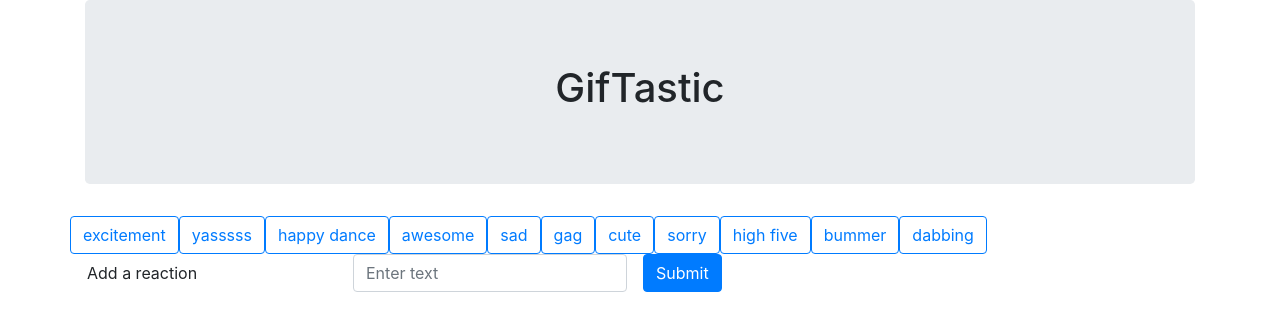
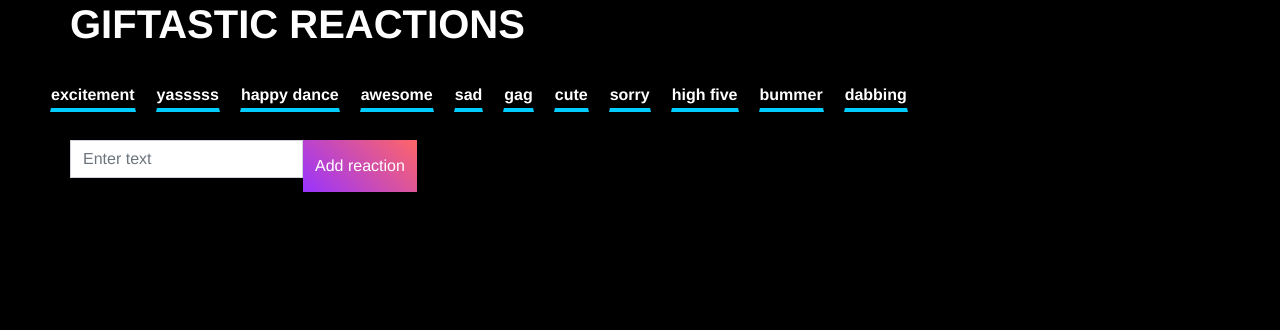
Before and after one commit to Lileu/GifTastic, a plain HTML site: page index.html in a window 1280 px wide. Drawn offline with nearby package versions, Linux system fonts and the light colour scheme.

Commit message:
added styling

```diff
--- a/assets/css/style.css
+++ b/assets/css/style.css
@@ -1,49 +1,76 @@
-/*!
- * Start Bootstrap - Simple Sidebar (https://startbootstrap.com/template-overviews/simple-sidebar)
- * Copyright 2013-2019 Start Bootstrap
- * Licensed under MIT (https://github.com/BlackrockDigital/startbootstrap-simple-sidebar/blob/master/LICENSE)
- */
- body {
-    overflow-x: hidden;
+* {
+  border-radius: 0 !important;
 }
 
-  #sidebar-wrapper {
-    min-height: 100vh;
-    margin-left: -15rem;
-    -webkit-transition: margin .25s ease-out;
-    -moz-transition: margin .25s ease-out;
-    -o-transition: margin .25s ease-out;
-    transition: margin .25s ease-out;
+
+body {
+  background-color: black;
+  font-family: interface, Helvetica Neue, helvetica, sans-serif;
+  width: 100%;
+  height: 100%;
+  text-align: center;
+  font-size: 15px;
+  color: #fff;
+  display: flex;
+  position: relative;
 }
 
-  #sidebar-wrapper .sidebar-heading {
-    padding: 0.875rem 1.25rem;
-    font-size: 1.2rem;
+
+h1 {
+  font-weight: 800;
+  display: flex;
 }
 
-  #sidebar-wrapper .list-group {
-    width: 15rem;
+
+.container {
+  padding: 0;
 }
 
-  #page-content-wrapper {
-    min-width: 100vw;
+#gifs-section {
+  display: inline-flex;
+  justify-content: space-around;
 }
 
-  #wrapper.toggled #sidebar-wrapper {
+
+#search-section {
+  position: relative;
   margin-left: 0;
 }
 
-  @media (min-width: 768px) {
-    #sidebar-wrapper {
+.form-inline {
+  display: block;
+}
+
+#submitBtn {
+  justify-content: center;
+  float: right;
+  height: 100%;
+  cursor: pointer;
+  border-radius: 0;
+  padding: auto 15px;
+  border: none !important;;
+  margin-left: none;
+  background-image: linear-gradient(45deg, rgb(153, 51, 255) 0%, rgb(255, 102, 102) 100%) !important;
+}
+
+
+#addTopic {
+  width: auto;
+  z-index: 2;
+  float: left;
+  position: relative;
   margin-left: 0;
 }
 
-    #page-content-wrapper {
-      min-width: 0;
-      width: 100%;
-    }
 
-    #wrapper.toggled #sidebar-wrapper {
-      margin-left: -15rem;
-    }
-  }
+
+.gifTopic {
+  font-weight: 600;
+  cursor: pointer;
+  height: 36px;
+  border-bottom: 4px solid rgb(0, 204, 255);
+  color: #fff;
+  margin: 20px 10px;
+  padding-left: 0;
+  padding-right: 0;
+  ;}
--- a/assets/javascript/app.js
+++ b/assets/javascript/app.js
@@ -14,7 +14,7 @@ $(document).ready(function () {
         // Loop through array to create buttons
         for (var i = 0; i < topics.length; i++) {
             var btn = $("<button>");
-            btn.addClass("btn btn-outline-primary gifTopic");
+            btn.addClass("btn gifTopic");
             btn.attr("data-name", topics[i]);
             btn.text(topics[i]);
             $("#buttons-section").append(btn);
@@ -54,6 +54,8 @@ $(document).ready(function () {
                 for (i = 0; i < results.length; i++) {
                     var gifDiv = $('<div class="imgDiv">');
                     var p = $("<p>").text("Rating: " + results[i].rating);
+
+
                     var gifImage = $("<img>");
                     // Set up gif data attributes
                     gifImage.attr("src", results[i].images.fixed_height_still.url)
@@ -62,8 +64,8 @@ $(document).ready(function () {
                         .attr('data-state', "still")
                         .addClass("showImage");
                     // Append the paragraph and image tag to the gifDiv
+                    gifDiv.append(gifImage);
                     gifDiv.append(p);
-                    gifDiv.append(gifImage);
                     $("#gifs-section").prepend(gifDiv);
                 };
                 // On-click function to toggle between still and animated gif states
--- a/index.html
+++ b/index.html
@@ -19,38 +19,35 @@
 <body>
     <!-- jumbotron header -->
     <div class="container">
-        <div class="jumbotron">
-            <h1 class="text-center">GifTastic
+        <div class="row">
+            <div class="col-md-10">
+                <h1 class="text-center">GIFTASTIC REACTIONS
                 </h1>
             </div>
         <!-- topics area -->
         <div class="row" id="buttons-section">
         </div>
 
-
         <!-- search area -->
         <div class="container">
-            <div class="row">
-                <div class="col-md-8"></div>
+            <div class="row" id="search-section">
                 <form class="form-inline">
-                    <div class="form-group mb-2">
-                        <label for="staticEmail2" class="sr-only">Add a reaction</label>
-                        <input type="text" readonly class="form-control-plaintext" id="searchLabel"
-                            value="Add a reaction">
+                    <div class="form-group mx-sm-3 mb-2"></div>
+                        <input type="text" class="form-control" id="addTopic" placeholder="Enter text">
+                        <button type="submit" id="submitBtn" class="form-group btn btn-primary mb-2">Add reaction</button>
                      </div>
-                    <div class="form-group mx-sm-3 mb-2">
-                        <input type="text" class="form-control" id="addTopic" placeholder="Enter text">
-                    </div>
-                    <button type="submit" id="submitBtn" class="form-group btn btn-primary mb-2">Submit</button>
                 </form>
             </div>
         </div>
+            <!-- gifs area -->
+            <div class="container">
+                <div class="row" id="gifs-section">
 
                 </div>
-    <!-- topics area -->
-    <div class="row" id="gifs-section">
             </div>
         </div>
+
+
 
     <!-- jQuery JS -->
     <script src="https://unpkg.com/axios/dist/axios.min.js"></script>
```
Also changed, not shown: assets/images/search-icon.svg (added). Lines whose indentation alone changed are shown as unchanged.
